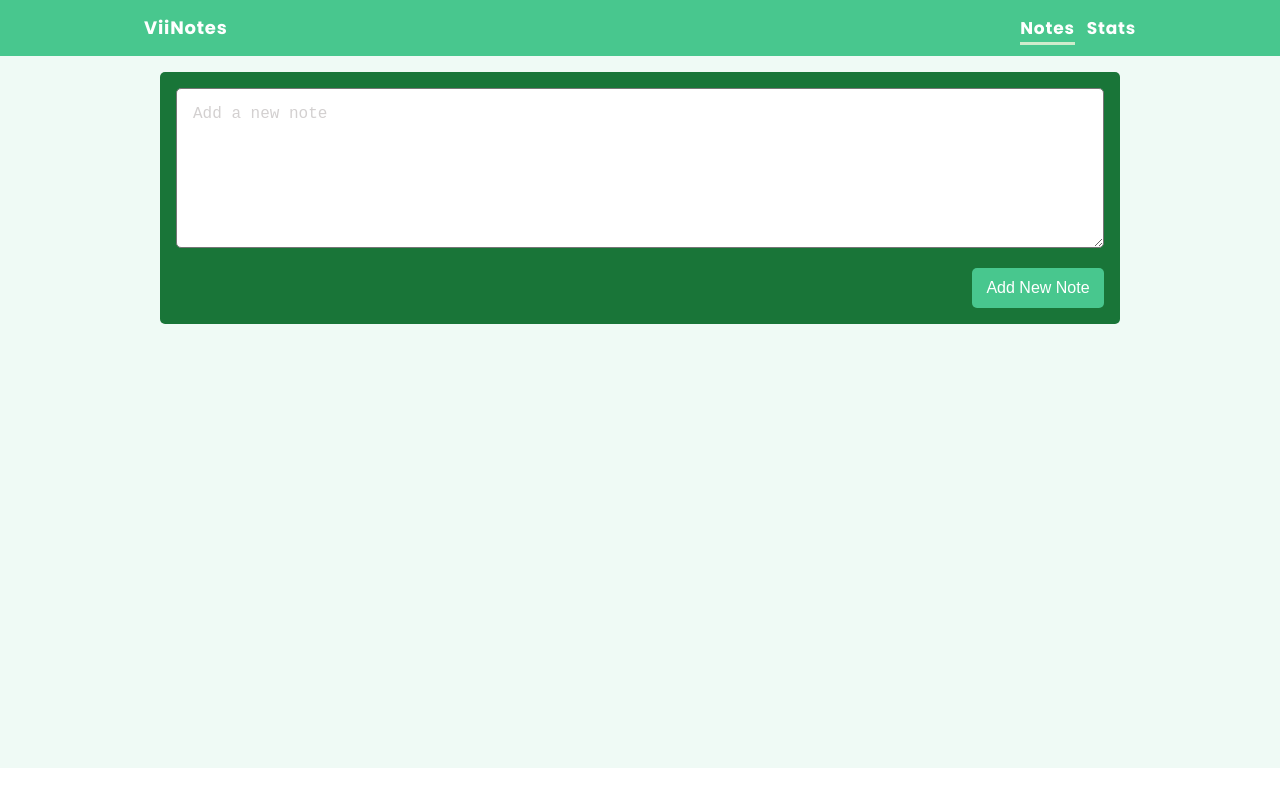
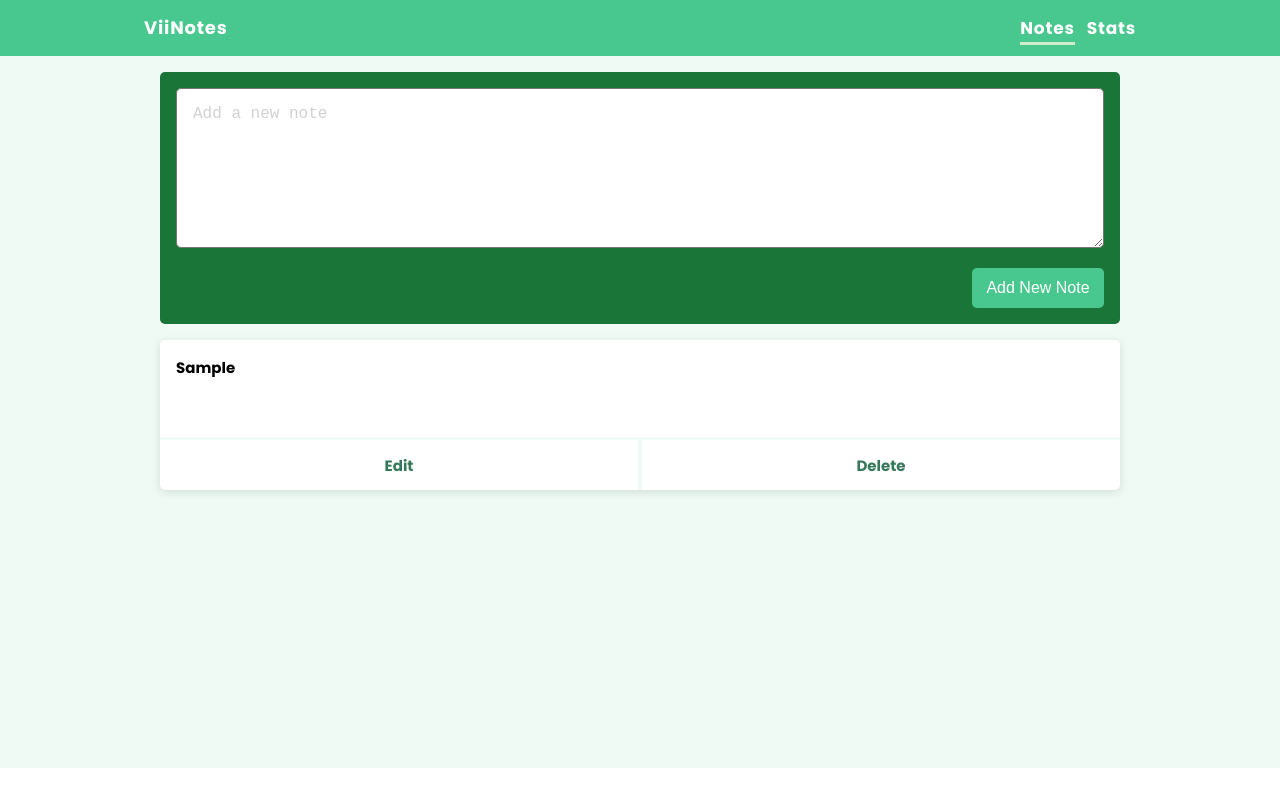
Before and after one commit to zeyd-inik/ViiNotes, a Vue app: page / in a window 1280 px wide. Both pictures are taken after typing "Sample" into the empty fields and a click on the button "Add New Note". Built offline with nearby package versions, Linux system fonts and the light colour scheme.

Commit message:
Create NoteCard component

```diff
--- /dev/null
+++ b/src/components/NoteCard.vue
@@ -0,0 +1,55 @@
+<script setup>
+import { useNotesStore } from '@/stores/notesStore.js';
+
+const notesStore = useNotesStore();
+</script>
+<template>
+    <div v-for="note in notesStore.notes" class="card">
+        <div class="note">{{ note }}</div>
+        <div class="buttons">
+            <div class="btn">Edit</div>
+            <div class="btn">Delete</div>
+        </div>
+    </div>
+</template>
+
+<style lang="scss" scoped>
+@import url('https://fonts.googleapis.com/css2?family=Open+Sans:wght@300;400;500;600;700&family=Poppins:ital,wght@0,700;1,400;1,800&display=swap');
+
+.card {
+    width: 100%;
+    height: 150px;
+    background-color: white;
+    margin: 1rem 0;
+    border-radius: 5px;
+    box-shadow: rgba(99, 99, 99, 0.2) 0px 2px 8px 0px;
+    font-family: 'Poppins', sans-serif;
+
+    display: flex;
+    flex-direction: column;
+    justify-content: space-between;
+
+    .note {
+        flex: 1;
+        border-bottom: 3px solid #effaf5;
+        padding: 1rem;
+    }
+    .buttons {
+        display: flex;
+        height: 50px;
+
+        .btn {
+            flex: 1;
+            height: 100%;
+
+            display: flex;
+            align-items: center;
+            justify-content: center;
+            color: #35795a;
+            &:first-child {
+                border-right: 4px solid #effaf5;
+            }
+        }
+    }
+}
+</style>
--- a/src/components/UI/Navbar.vue
+++ b/src/components/UI/Navbar.vue
@@ -52,7 +52,6 @@ const isNavOpen = ref(false);
 
 <style lang="scss" scoped>
 .navbar {
-    font-family: 'Open Sans', sans-serif;
     font-family: 'Poppins', sans-serif;
     background-color: #48c78e;
     position: relative;
--- a/src/views/ViewNotes.vue
+++ b/src/views/ViewNotes.vue
@@ -1,11 +1,13 @@
 <script setup>
-import AddNotesForm from '../components/AddNotesForm.vue';
+import AddNotesForm from '@/components/AddNotesForm.vue';
+import NoteCard from '@/components/NoteCard.vue';
 </script>
 
 <template>
     <div class="container">
         <div class="wrapper">
             <AddNotesForm />
+            <NoteCard />
         </div>
     </div>
 </template>
```
